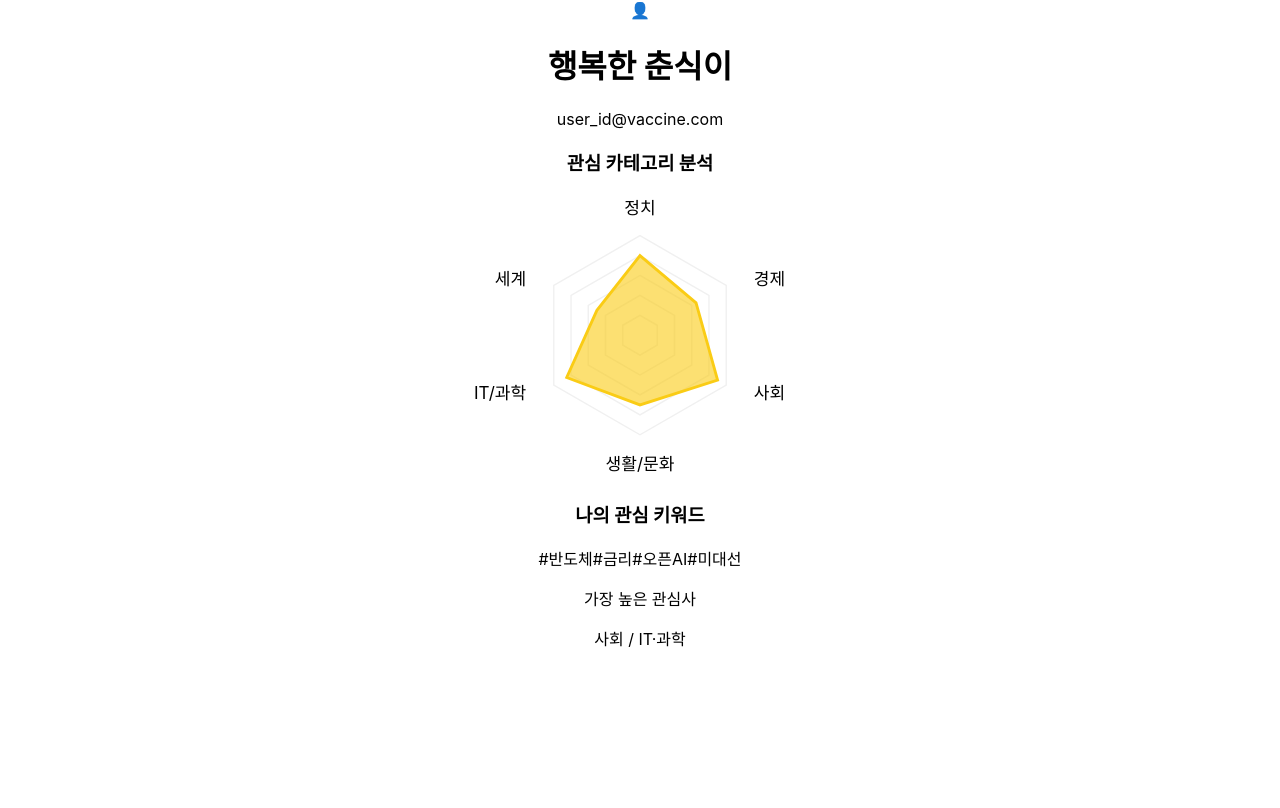
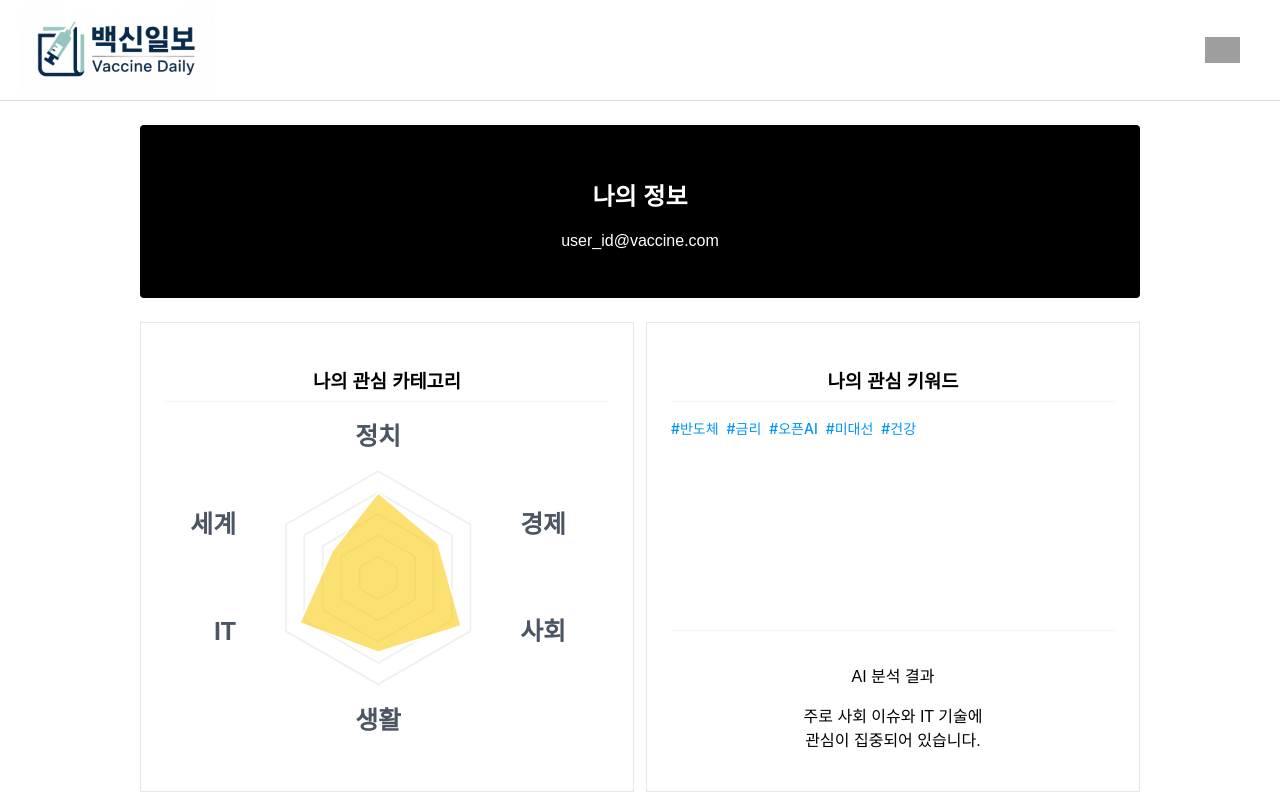
Before and after one commit to JunePark2018/VaccineDailyReport, a React (Create React App) app in the folder frontend/: page /MyPage in a window 1280 px wide. Built offline with nearby package versions, Linux system fonts and the light colour scheme; grey boxes are pictures that could not be loaded.

Commit message:
mypage update

```diff
--- a/frontend/src/components/TodayNews.jsx
+++ b/frontend/src/components/TodayNews.jsx
@@ -1,103 +1,94 @@
-import React, { useState, useEffect } from 'react';
-import SubArticle from './SubArticle'; // 조원들과 약속한 Article(SubArticle) 컴포넌트
+import React from 'react';
+import { useNavigate } from 'react-router-dom';
+import Logo from '../components/Logo';
+import loginIcon from '../login_icon/login.png';
+import Header from '../components/Header';
 
-/**
- * [TodayNews 컴포넌트 개요]
- * - 역할: 메인 하단 '오늘의 소식' 섹션의 레이아웃과 데이터 페칭을 담당함.
- * - 특징: 백엔드 서버 상태에 따라 [실제 데이터] 또는 [Mock 데이터]를 유연하게 렌더링함.
- */
-const TodayNews = () => {
-  // newsList: 화면에 뿌려줄 뉴스 객체들을 담는 배열
-  const [newsList, setNewsList] = useState([]);
-  // loading: API 통신 중 사용자가 대기 중임을 알리기 위한 상태 (필요 시 스피너 연결 가능)
-  const [loading, setLoading] = useState(true);
+const MyPage = () => {
+  const scores = {
+    politics: 80, economy: 65, society: 90, living: 70, itScience: 85, world: 50
+  };
 
-  /**
-   * [개발용 테스트 데이터 (Fallback Data)]
-   * - 용도: 백엔드(FastAPI) 서버가 구동되지 않거나 에러 발생 시 UI 확인용으로 출력.
-   * - 형식: 조원들과 협의한 Article 컴포넌트의 props 구조를 따름.
-   */
-  const mockData = [
-    {
-      "id": 1,
-      "title": "[MOCK] 의대 증원 갈등, 의료계 현장 리포트",
-      "imageUrl": "https://image.ichannela.com/images/channela/2026/01/02/000002924491/00000292449120260102113532802.webp"
-    },
-    {
-      "id": 2,
-      "title": "[MOCK] 정부, 필수의료 패키지 지원책 발표",
-      "imageUrl": "https://via.placeholder.com/300x180/444/fff?text=News2"
-    },
-    {
-      "id": 3,
-      "title": "[MOCK] 지역 의사제 도입에 대한 찬반 논란",
-      "imageUrl": "https://via.placeholder.com/300x180/444/fff?text=News3"
-    }
-  ];
+  const navigate = useNavigate();
 
-  useEffect(() => {
-    /**
-     * [비동기 데이터 로드 함수]
-     * - 성공 시: FastAPI로부터 받은 실제 데이터를 newsList에 저장.
-     * - 실패 시: catch 블록에서 mockData를 대신 저장하여 화면 깨짐 방지.
-     */
-    const fetchNews = async () => {
-      try {
-        setLoading(true);
-        // [수정 포인트] 조원들이 배포한 실제 FastAPI 엔드포인트 URL로 교체 필요
-        const response = await fetch('http://127.0.0.1:8000/api/news');
+  const getCoordinates = (scores) => {
+    const labels = ['politics', 'economy', 'society', 'living', 'itScience', 'world'];
+    const center = 100;
+    const radius = 60;
 
-        if (response.ok) {
-          const data = await response.json();
-          setNewsList(data);
-          console.log(" 백엔드 데이터 로드 성공");
-        } else {
-          // 서버는 응답했으나 404, 500 등 오류가 발생한 경우
-          setNewsList(mockData);
-          console.warn(" 서버 응답 오류 - 목데이터 사용");
-        }
-      } catch (error) {
-        /**
-         * [에러 처리]
-         * - 서버가 꺼져있거나(Network Error), CORS 정책 문제가 있을 때 실행됨.
-         * - 사용자에게 빈 화면을 보여주는 대신 테스트 데이터를 노출함.
-         */
-        console.warn(" 서버 연결 실패 - 목데이터를 표시합니다.");
-        setNewsList(mockData);
-      } finally {
-        setLoading(false); // 성공/실패 여부와 상관없이 로딩 종료
-      }
-    };
+    return labels.map((label, i) => {
+      const angle = (Math.PI / 3) * i - Math.PI / 2;
+      const scoreRatio = scores[label] / 100;
+      const x = center + radius * scoreRatio * Math.cos(angle);
+      const y = center + radius * scoreRatio * Math.sin(angle);
+      return `${x},${y}`;
+    }).join(' ');
+  };
 
-    fetchNews();
-  }, []); // 컴포넌트 마운트 시 최초 1회만 실행
+  const points = getCoordinates(scores);
 
   return (
-    <section className="today-news-section">
-      <h3 className="section-header">오늘의 소식</h3>
+    <div className="min-h-screen bg-[#f3f4f6] p-4 md:p-10 font-sans">
+      <Header
+        headerTop="off"
+        headerMain="on"
+        headerBottom="off"
+        leftChild={<Logo />}
+        rightChild={<img src={loginIcon} width='35px' onClick={() => navigate('/login')} className="cursor-pointer" alt="login" />}
+      />
 
-      {/* [가로 스크롤 레이아웃 가이드]
-        - news-grid-wrapper: Flex를 통해 자식들을 가로로 나열.
-        - overflowX: 'auto': 아이템이 많아지면 사용자가 마우스나 터치로 가로 스크롤 가능.
-      */}
-      <div className="news-grid-wrapper" style={{ display: 'flex', gap: '20px', overflowX: 'auto' }}>
-        {newsList.map((news) => (
-          /**
-           * - 유연성: 부모에서 width/height를 조절함으로써 카드 크기를 즉시 변경 가능.
-           */
-          <SubArticle
-            key={news.id}       // 리액트 효율성을 위한 고유 키값
-            id={news.id}        // 상세 페이지 이동을 위한 ID
-            title={news.title}  // 기사 제목
-            img_url={news.imageUrl} // 서버 데이터(imageUrl)를 조원들의 변수명(img_url)으로 매핑
-            width="300px"       // 섹션 컨셉에 맞춘 카드 너비
-            height="180px"      // 이미지 비율 16:9 유지를 위한 높이
-            fontSize="1rem"     // 제목 가독성을 위한 폰트 크기
-          />
-        ))}
-      </div>
-    </section>
+      <main className="max-w-[1000px] mx-auto mt-6">
+        {/* 상단 프로필 */}
+        <section className="bg-black text-white p-8 mb-6 shadow-md">
+          <h1 className="text-xl font-bold">행복한 춘식이</h1>
+          <p className="text-gray-400 text-sm font-light">user_id@vaccine.com</p>
+        </section>
+
+        {/* [가로 스크롤 레이아웃 적용 구간] */}
+        <div className="flex overflow-x-auto gap-6 pb-4 no-scrollbar">
+
+          {/* 왼쪽 섹션: 최소 너비(min-w)를 지정해야 스크롤 시 안 찌그러짐 */}
+          <section className="bg-white border p-6 shadow-sm min-w-[320px] md:flex-1 h-[320px] flex flex-col">
+            <h3 className="font-bold mb-4 border-b pb-2 text-sm md:text-base">나의 관심 카테고리</h3>
+            <div className="flex-1 flex items-center justify-center">
+              <div className="relative w-36 h-36">
+                {[0.2, 0.4, 0.6, 0.8, 1].map((r) => (
+                  <polygon key={r} points={getCoordinates({ politics: 100*r, economy: 100*r, society: 100*r, living: 100*r, itScience: 100*r, world: 100*r })} fill="none" stroke="#f0f0f0" strokeWidth="1" />
+                ))}
+                <polygon points={points} fill="rgba(250, 204, 21, 0.6)" stroke="#facc15" strokeWidth="2" />
+                <text x="100" y="25" textAnchor="middle" fontSize="14" className="fill-gray-600 font-bold">정치</text>
+                <text x="180" y="75" textAnchor="start" fontSize="14" className="fill-gray-600 font-bold">경제</text>
+                <text x="180" y="135" textAnchor="start" fontSize="14" className="fill-gray-600 font-bold">사회</text>
+                <text x="100" y="185" textAnchor="middle" fontSize="14" className="fill-gray-600 font-bold">생활</text>
+                <text x="20" y="135" textAnchor="end" fontSize="14" className="fill-gray-600 font-bold">IT</text>
+                <text x="20" y="75" textAnchor="end" fontSize="14" className="fill-gray-600 font-bold">세계</text>
+              </div>
+            </div>
+          </section>
+
+          {/* 오른쪽 섹션 */}
+          <section className="bg-white border p-6 shadow-sm min-w-[320px] md:flex-1 h-[320px] flex flex-col justify-between">
+            <div>
+              <h3 className="font-bold mb-6 border-b pb-2 text-sm md:text-base">나의 관심 키워드</h3>
+              <div className="flex flex-wrap gap-2">
+                {['#반도체', '#금리', '#오픈AI', '#미대선', '#건강'].map(tag => (
+                  <span key={tag} className="bg-gray-900 text-yellow-400 px-3 py-1 text-[11px] border border-gray-700 font-mono italic">
+                    {tag}
+                  </span>
+                ))}
+              </div>
+            </div>
+
+            <div className="mt-4 pt-4 border-t border-gray-100">
+               <p className="text-xs text-gray-400 mb-1">AI 분석 리포트</p>
+               <p className="text-base font-black text-black leading-tight">주로 사회 이슈와 IT 기술에<br/>관심이 집중되어 있습니다.</p>
+            </div>
+          </section>
+
+        </div>
+      </main>
+    </div>
   );
 };
 
-export default TodayNews;
+export default MyPage;
--- /dev/null
+++ b/frontend/src/pages/MyPage.css
@@ -0,0 +1,88 @@
+/* MyPage.css */
+.mypage-container {
+  min-height: 100vh;
+  background-color: #ffffff;
+  font-family: sans-serif;
+}
+
+.mypage-main {
+  max-width: 1000px;
+  margin: 24px auto 0;
+}
+
+.profile-header {
+  background-color: black;
+  color: white;
+  padding: 32px;
+  margin-bottom: 24px;
+  border-radius: 4px;
+}
+
+/* 옆으로 붙게 만드는 핵심 클래스 */
+.content-wrapper {
+  display: flex;
+  flex-direction: row; /* 가로 나열 강제 */
+  gap: 12px;
+  overflow-x: auto; /* 화면 좁으면 가로 스크롤 */
+  padding-bottom: 16px;
+}
+
+.info-section {
+  background-color: white;
+  border: 1px solid #e5e7eb;
+  padding: 24px;
+  min-width: 350px; /* 옆으로 붙을 때 찌그러짐 방지 */
+  flex: 1;
+  height: 420px;
+  display: flex;
+  flex-direction: column;
+}
+
+.section-title {
+  font-weight: bold;
+  margin-bottom: 16px;
+  border-bottom: 1px solid #f3f4f6;
+  padding-bottom: 8px;
+}
+
+.chart-container {
+  flex: 1;
+  display: flex;
+  align-items: center;
+  justify-content: center;
+}
+
+.keyword-list {
+  display: flex;
+  flex-wrap: wrap;
+  gap: 8px;
+}
+
+
+.keyword-tag {
+  /* 배경은 투명하게, 글자색은 인스타 블루 */
+  background-color: transparent;
+  color: #0095f6; /* 인스타그램 공식 브랜드 블루 계열 */
+  padding: 0; /* 배경이 없으므로 패딩 제거 */
+  font-size: 14px;
+  font-weight: 500; /* 너무 얇지 않게 */
+  border: none; /* 테두리 제거 */
+  font-family: -apple-system, BlinkMacSystemFont, "Segoe UI", Roboto, Helvetica, Arial, sans-serif;
+  cursor: pointer;
+  transition: opacity 0.2s;
+}
+
+.analysis-footer {
+  border-top: 1px solid #f3f4f6;
+  padding-top: 16px;
+}
+
+.radar-polygon {
+  /* points 트랜지션은 지우거나 아주 짧게(0.1s) 설정하세요 */
+  transition: opacity 0.5s ease-out;
+  opacity: 0;
+}
+
+.radar-polygon.active {
+  opacity: 1;
+}
--- a/frontend/src/pages/MyPage.jsx
+++ b/frontend/src/pages/MyPage.jsx
@@ -1,95 +1,141 @@
-import React from 'react';
+import React, { useState, useEffect } from 'react';
+import { useNavigate } from 'react-router-dom';
+import Logo from '../components/Logo';
+import loginIcon from '../login_icon/login.png';
+import Header from '../components/Header';
+import './MyPage.css';
 
 const MyPage = () => {
-  const scores = {
+  const navigate = useNavigate();
+  const [isActive, setIsActive] = useState(false);
+
+  const targetScores = {
     politics: 80, economy: 65, society: 90, living: 70, itScience: 85, world: 50
   };
+
+  const [currentScores, setCurrentScores] = useState({
+    politics: 0, economy: 0, society: 0, living: 0, itScience: 0, world: 0
+  });
+
+  useEffect(() => {
+    // 1. 값이 높은 순서대로 키(Key) 배열 정렬
+    const sortedKeys = Object.keys(targetScores).sort((a, b) => targetScores[b] - targetScores[a]);
+
+    let frame = 0;
+    const totalFrames = 90; // 개별 애니메이션 지속 시간
+    const staggerDelay = 4; // 각 카테고리 간의 시작 간격 (프레임 단위)
+
+    const animate = () => {
+      frame++;
+      let updatedScores = { ...currentScores };
+      let finished = true;
+
+      sortedKeys.forEach((key, index) => {
+        // 각 카테고리마다 시작 지점을 다르게 설정 (순서대로 0, 15, 30... 프레임 뒤에 시작)
+        const startFrame = index * staggerDelay;
+        if (frame > startFrame) {
+          const relativeFrame = frame - startFrame;
+          const progress = Math.min(relativeFrame / totalFrames, 1);
+          const easeProgress = 1 - Math.pow(1 - progress, 3); // Ease-out
+
+          updatedScores[key] = targetScores[key] * easeProgress;
+
+          if (progress < 1) finished = false;
+        } else {
+          finished = false;
+        }
+      });
+
+      setCurrentScores(updatedScores);
+
+      if (!finished) {
+        requestAnimationFrame(animate);
+      }
+    };
+
+    const timer = setTimeout(() => {
+      setIsActive(true);
+      requestAnimationFrame(animate);
+    }, 200);
+
+    return () => {
+      clearTimeout(timer);
+      cancelAnimationFrame(animate);
+    };
+  }, []);
 
   const getCoordinates = (scores) => {
     const labels = ['politics', 'economy', 'society', 'living', 'itScience', 'world'];
     const center = 100;
-    const radius = 70; // 라벨 공간 확보를 위해 반지름 살짝 축소
-
+    const radius = 60;
     return labels.map((label, i) => {
       const angle = (Math.PI / 3) * i - Math.PI / 2;
-      const scoreRatio = scores[label] / 100;
+      const scoreRatio = (scores[label] || 0) / 100;
       const x = center + radius * scoreRatio * Math.cos(angle);
       const y = center + radius * scoreRatio * Math.sin(angle);
       return `${x},${y}`;
     }).join(' ');
   };
 
-  const points = getCoordinates(scores);
+  return (
+    <div className="mypage-container">
+      <Header
+        headerTop="off" headerMain="on" headerBottom="off"
+        leftChild={<Logo />}
+        rightChild={<img src={loginIcon} width='35px' onClick={() => navigate('/login')} className="cursor-pointer" alt="login" />}
+      />
 
-  return (
-    <div className="min-h-screen bg-[#f3f4f6] p-4 md:p-10 font-sans">
-      <main className="max-w-[1000px] mx-auto">
+      <main className="mypage-main">
+        <section className="profile-header">
+          <h1 className="text-xl font-bold">나의 정보</h1>
+          <p className="text-gray-400 text-sm mt-1">user_id@vaccine.com</p>
+        </section>
 
-        <header className="bg-black text-white p-8 mb-6 flex items-center gap-6 shadow-md">
-          <div className="w-11 h-11 bg-gray-700 rounded-full flex items-center justify-center text-2xl border-2 border-gray-500">👤</div>
-          <div>
-            <h1 className="text-xl font-bold">행복한 춘식이</h1>
-            <p className="text-gray-400 text-sm">user_id@vaccine.com</p>
-          </div>
-        </header>
-
-        <div className="grid grid-cols-1 md:grid-cols-2 gap-6">
-
-          {/* 관심 카테고리 분석: 그래프 크기 축소 버전 */}
-          <section className="bg-white border p-8 shadow-sm flex flex-col">
-            <h3 className="font-bold mb-4 w-full border-b pb-2">관심 카테고리 분석</h3>
-
-            <div className="flex-1 flex items-center justify-center">
-              {/* w-64 -> w-40 으로 크기 대폭 축소 (약 1/3 ~ 1/2 수준) */}
-              <div className="relative w-20 h-200">
-                <svg viewBox="-350 0 900 200" className="w-full h-full">
+        <div className="content-wrapper">
+          <section className="info-section">
+            <h3 className="section-title">나의 관심 카테고리</h3>
+            <div className="chart-container">
+              <div style={{ width: '450px', height: '350px' }}>
+                <svg viewBox="-20 10 250 180" className="w-full h-full">
                   {[0.2, 0.4, 0.6, 0.8, 1].map((r) => (
-                    <polygon
-                      key={r}
-                      points={getCoordinates({ politics: 100*r, economy: 100*r, society: 100*r, living: 100*r, itScience: 100*r, world: 100*r })}
-                      fill="none"
-                      stroke="#f0f0f0"
-                      strokeWidth="1"
-                    />
+                    <polygon key={r} points={getCoordinates({ politics: 100*r, economy: 100*r, society: 100*r, living: 100*r, itScience: 100*r, world: 100*r })} fill="none" stroke="#f0f0f0" strokeWidth="1" />
                   ))}
 
                   <polygon
-                    points={points}
+                    className={`radar-polygon ${isActive ? 'active' : ''}`}
+                    points={getCoordinates(currentScores)}
                     fill="rgba(250, 204, 21, 0.6)"
-                    stroke="#facc15"
-                    strokeWidth="2"
+                    stroke="#ffffffff" // 경계선
+                    strokeWidth="1"
+                    strokeLinejoin="round"
                   />
 
-                  {/* 텍스트 위치 가독성 조정 */}
-                  <text x="100" y="15" textAnchor="middle" fontSize="12" className="fill-gray-600 font-bold">정치</text>
-                  <text x="180" y="65" textAnchor="start" fontSize="12" className="fill-gray-600 font-bold">경제</text>
-                  <text x="180" y="145" textAnchor="start" fontSize="12" className="fill-gray-600 font-bold">사회</text>
-                  <text x="100" y="195" textAnchor="middle" fontSize="12" className="fill-gray-600 font-bold">생활/문화</text>
-                  <text x="20" y="145" textAnchor="end" fontSize="12" className="fill-gray-600 font-bold">IT/과학</text>
-                  <text x="20" y="65" textAnchor="end" fontSize="12" className="fill-gray-600 font-bold">세계</text>
+                  {/* 라벨 텍스트 생략... */}
+                  <text x="100" y="25" textAnchor="middle" fontSize="14" fill="#4b5563" fontWeight="bold">정치</text>
+                  <text x="180" y="75" textAnchor="start" fontSize="14" fill="#4b5563" fontWeight="bold">경제</text>
+                  <text x="180" y="135" textAnchor="start" fontSize="14" fill="#4b5563" fontWeight="bold">사회</text>
+                  <text x="100" y="185" textAnchor="middle" fontSize="14" fill="#4b5563" fontWeight="bold">생활</text>
+                  <text x="20" y="135" textAnchor="end" fontSize="14" fill="#4b5563" fontWeight="bold">IT</text>
+                  <text x="20" y="75" textAnchor="end" fontSize="14" fill="#4b5563" fontWeight="bold">세계</text>
                 </svg>
               </div>
             </div>
           </section>
 
-          <section className="bg-white border p-8 shadow-sm flex flex-col justify-between">
-            <div>
-              <h3 className="font-bold mb-6 border-b pb-2">나의 관심 키워드</h3>
-              <div className="flex flex-wrap gap-2">
-                {['#반도체', '#금리', '#오픈AI', '#미대선'].map(tag => (
-                  <span key={tag} className="bg-gray-900 text-yellow-400 px-3 py-1 text-xs border border-gray-700 font-mono">
-                    {tag}
-                  </span>
+          <section className="info-section">
+            <div style={{ flex: 1 }}>
+              <h3 className="section-title">나의 관심 키워드</h3>
+              <div className="keyword-list">
+                {['#반도체', '#금리', '#오픈AI', '#미대선', '#건강'].map(tag => (
+                  <span key={tag} className="keyword-tag">{tag}</span>
                 ))}
               </div>
             </div>
-
-            <div className="mt-8 pt-6 border-t border-gray-100">
-               <p className="text-sm text-gray-500 mb-1">가장 높은 관심사</p>
-               <p className="text-xl font-black text-black tracking-tight">사회 / IT·과학</p>
+            <div className="analysis-footer">
+               <p className="text-xs text-gray-400 mb-1">AI 분석 결과</p>
+               <p className="text-lg font-black leading-tight">주로 사회 이슈와 IT 기술에<br/>관심이 집중되어 있습니다.</p>
             </div>
           </section>
-
         </div>
       </main>
     </div>
```
